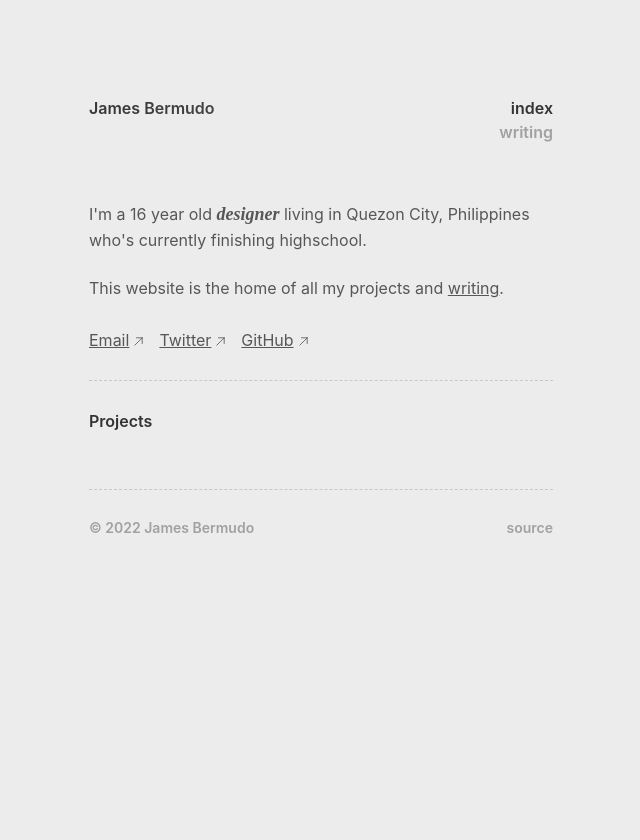
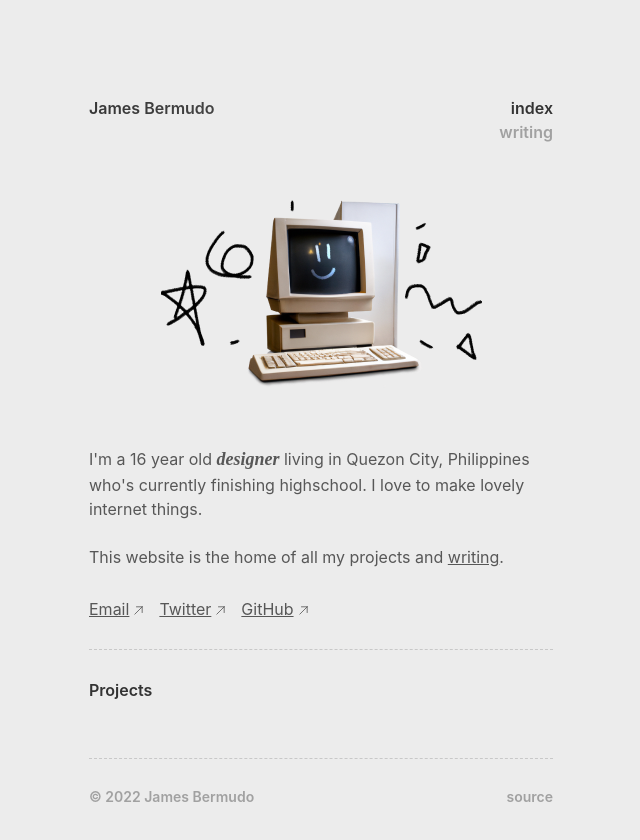
Before and after one commit to jcebermudo/jamesbermudo.com, a Next.js app: page / in a window 1280 px wide. Shown: the top 840 px of the page, without its empty margins (319-959 px from the left). Before the commit the page ends 800 px from the top, so only its background shows below. Built offline with nearby package versions, Linux system fonts and the light colour scheme.

Commit message:
bobby :)

```diff
--- a/pages/index.jsx
+++ b/pages/index.jsx
@@ -3,19 +3,31 @@ import Link from "next/link";
 import Image from "next/image";
 import Layout from "../components/Layout";
 import LinkText from "../components/link";
-import { basename } from "path";
+
+import bobby from "../public/images/general/bobby.png";
 
 export default function Home() {
   return (
     <>
       <SEO />
+      <div className="mt-14 select-none flex justify-center">
+        <Image
+          alt="bobby"
+          quality="100"
+          placeholder="blur"
+          width={321}
+          height={189}
+          layout="fixed"
+          src={bobby}
+        />
+      </div>
       <p className="text-[#575757] text-base mt-14">
         I&apos;m a 16 year old{" "}
         <span className="font-['Newsreader'] font-semibold italic text-lg">
           designer
         </span>{" "}
         living in Quezon City, Philippines who&apos;s currently finishing
-        highschool.
+        highschool. I love to make lovely internet things.
         <br />
         <br />
         This website is the home of all my projects and{" "}
```
Also changed, not shown: public/images/general/bobby.png (added).
